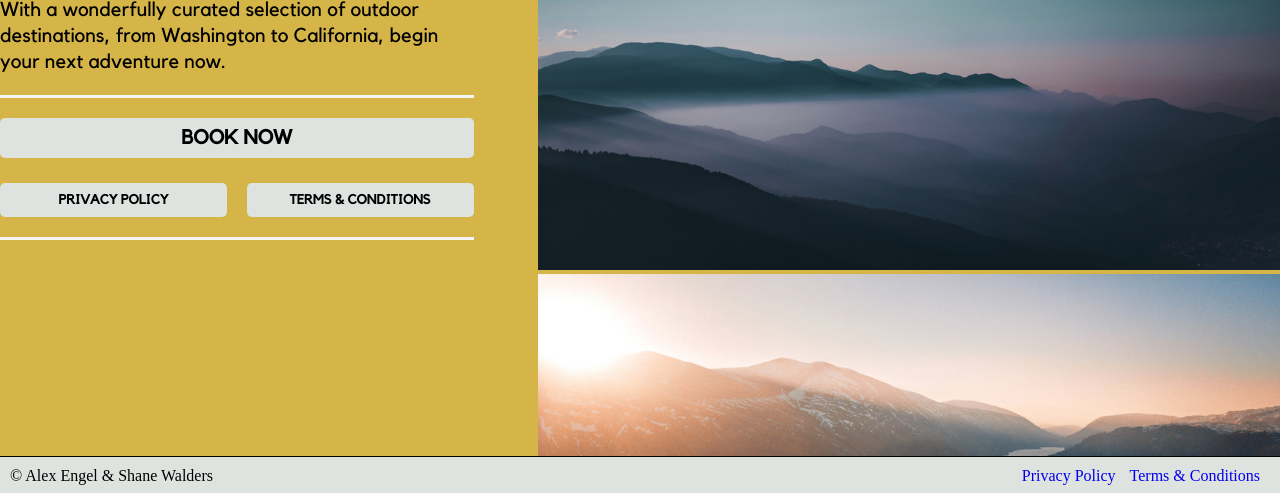
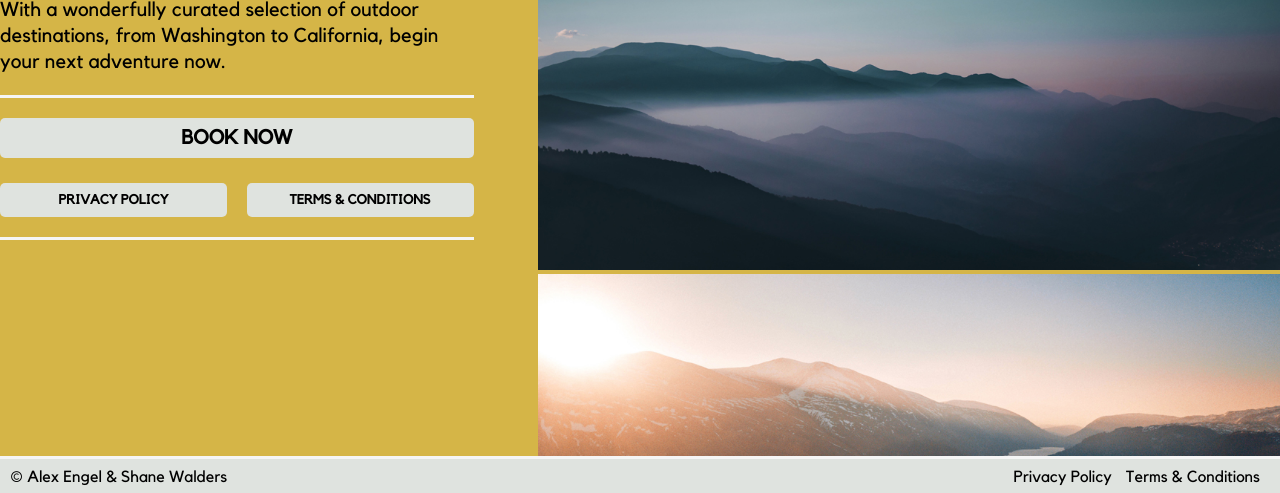
Before and after one commit to swal-ders/brochure, a plain HTML site: page index.html in a window 1280 px wide. Shown: the part 305-798 px from the top of the page. Drawn offline with nearby package versions, Linux system fonts and the light colour scheme; files that its build step writes are made by us from their sources.

Commit message:
footer styling

```diff
--- a/scss/_footer.scss
+++ b/scss/_footer.scss
@@ -2,11 +2,12 @@ footer {
 	display: flex;
 	position: fixed;
 	width: 100%;
-    border-top: solid black 1px;
-    background-color: #DFE3DF;
+	border-top: 3px solid whitesmoke;
+	background-color: #dfe3df;
 	left: 0;
 	bottom: 0;
 	padding: 10px;
+	font-family: $body-font;
 
 	.copyright {
 		flex-grow: 4;
@@ -26,6 +27,6 @@ footer {
 	ul li a {
 		text-decoration: none;
 		padding-right: 10px;
+		color: black;
 	}
-
 }
```
Lines whose indentation alone changed are shown as unchanged.
